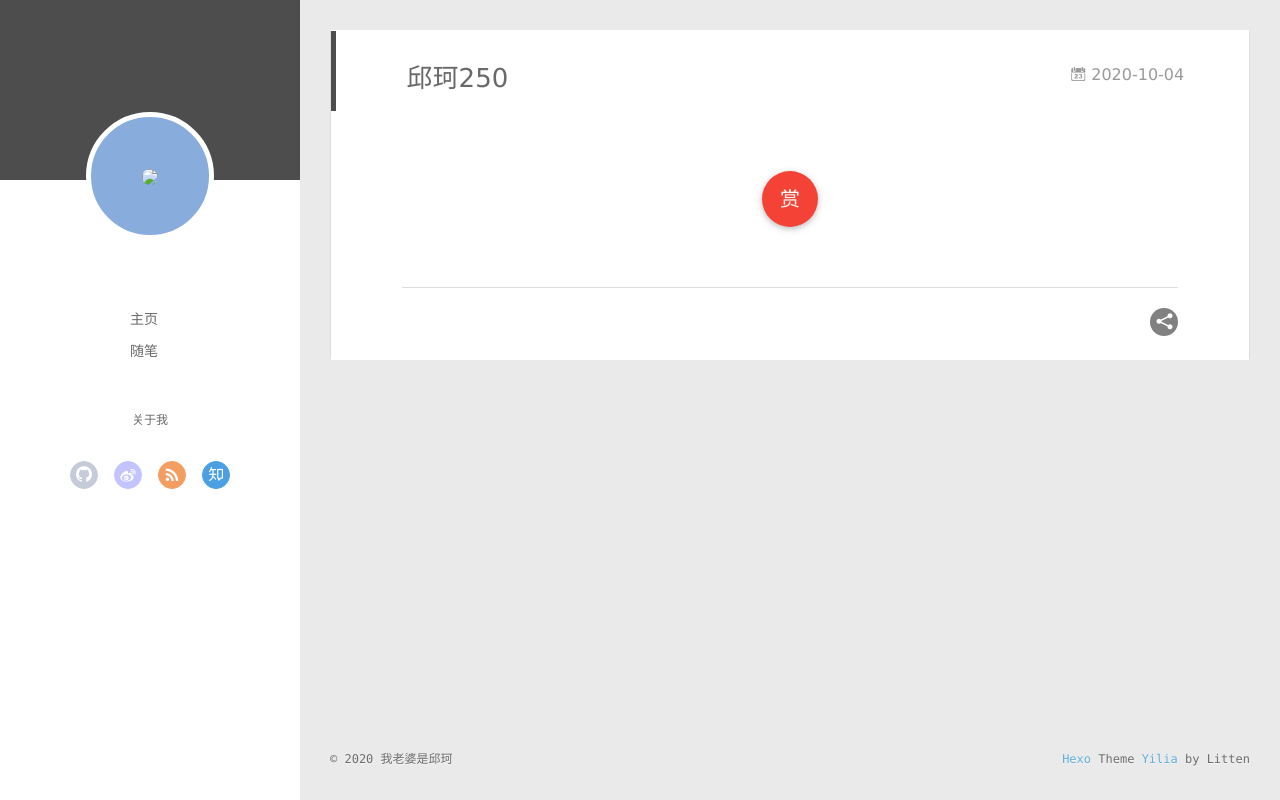
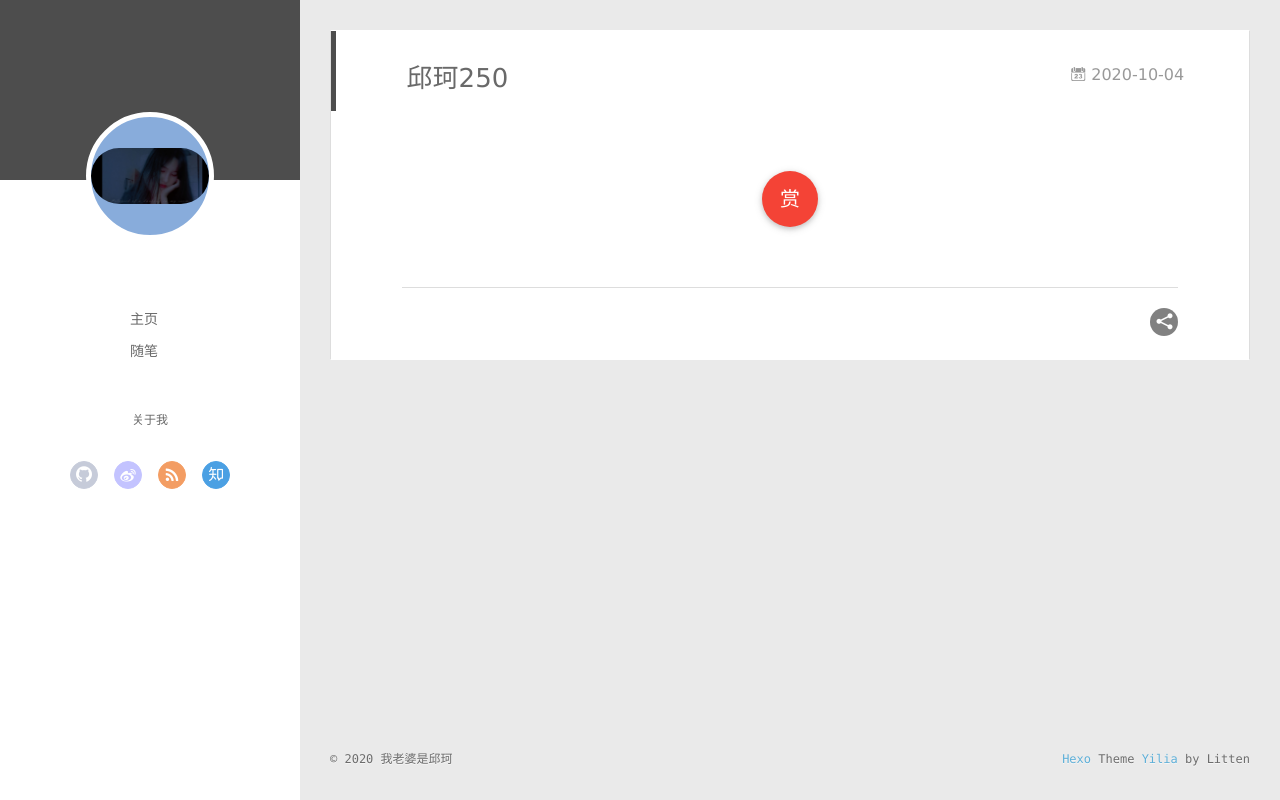
Before and after one commit to zhangduofu/zhangduofu.github.io, a plain HTML site: page 2020/10/04/邱珂250/index.html in a window 1280 px wide. Drawn offline with Linux system fonts and the light colour scheme; no server answers.

Commit message:
Site updated: 2020-10-04 23:09:00

```diff
--- a/2020/10/04/邱珂250/index.html
+++ b/2020/10/04/邱珂250/index.html
@@ -47,7 +47,7 @@
 <div class="intrude-less">
 	<header id="header" class="inner">
 		<a href="/" class="profilepic">
-			<img src="/image/qk.jpg" class="js-avatar">
+			<img src="/img/qk.jpg" class="js-avatar">
 		</a>
 		<hgroup>
 		  <h1 class="header-author"><a href="/"></a></h1>
@@ -97,7 +97,7 @@
 	<div class="intrude-less">
 		<header id="header" class="inner">
 			<div class="profilepic">
-				<img src="/image/qk.jpg" class="js-avatar">
+				<img src="/img/qk.jpg" class="js-avatar">
 			</div>
 			<hgroup>
 			  <h1 class="header-author js-header-author"></h1>
```
Also changed, not shown: archives/2020/10/index.html (+2 -2 lines), archives/2020/index.html (+2 -2 lines), archives/index.html (+2 -2 lines), index.html (+2 -2 lines), img/qk.jpg (added).
